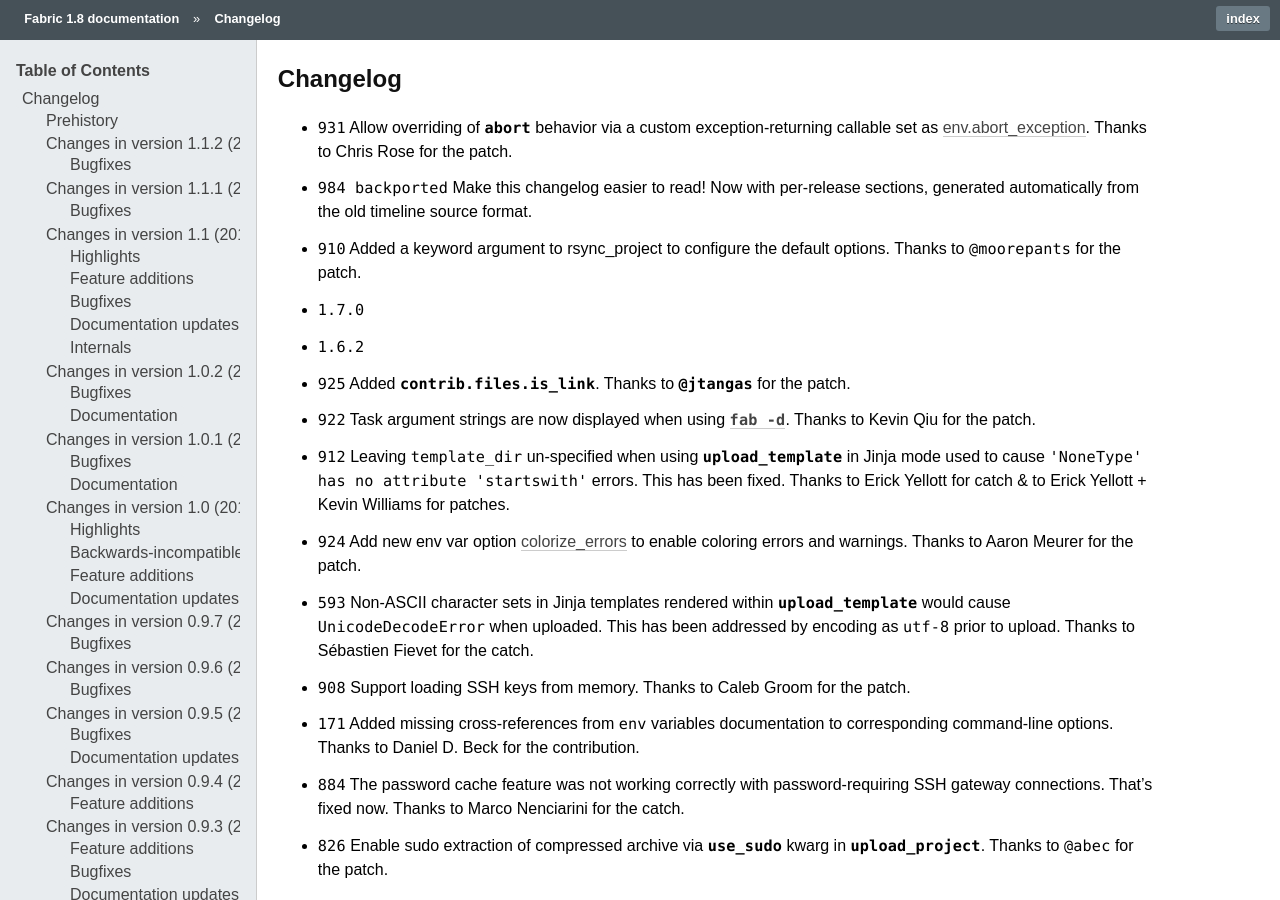
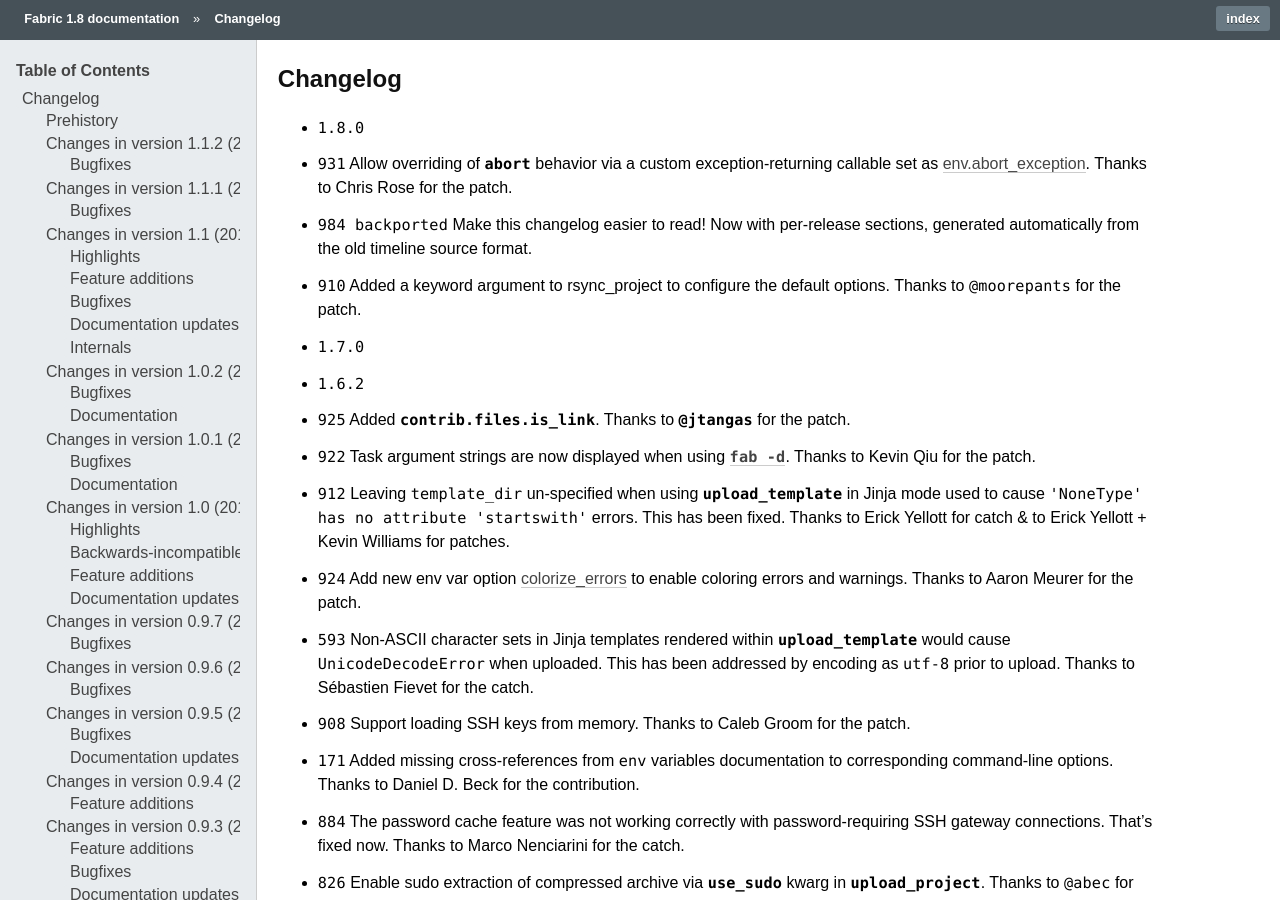
Before and after one commit to fabric/fabric, a Sphinx documentation site: the page built from docs/changelog.rst, in a window 1280 px wide and 900 px high. Built offline with Sphinx 7.4.7, drawn with Linux system fonts in a browser that asks for light colours; cross-references to code outside the pages are shown as plain code.

Commit message:
Cut 1.8 final

```diff
--- a/docs/changelog.rst
+++ b/docs/changelog.rst
@@ -4,6 +4,7 @@
 Changelog
 =========
 
+* :release:`1.8.0 <2013-09-20>`
 * :feature:`931` Allow overriding of `.abort` behavior via a custom
   exception-returning callable set as :ref:`env.abort_exception
   <abort-exception>`. Thanks to Chris Rose for the patch.
```
